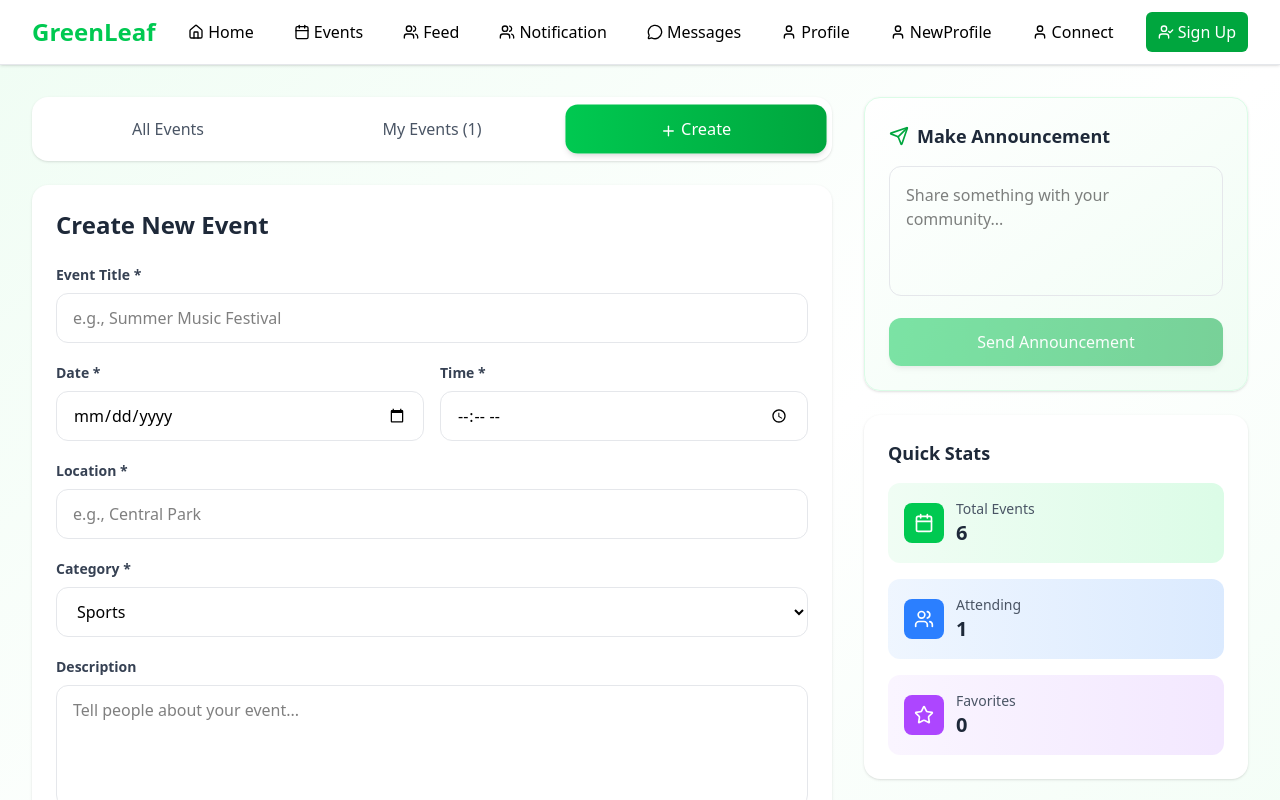
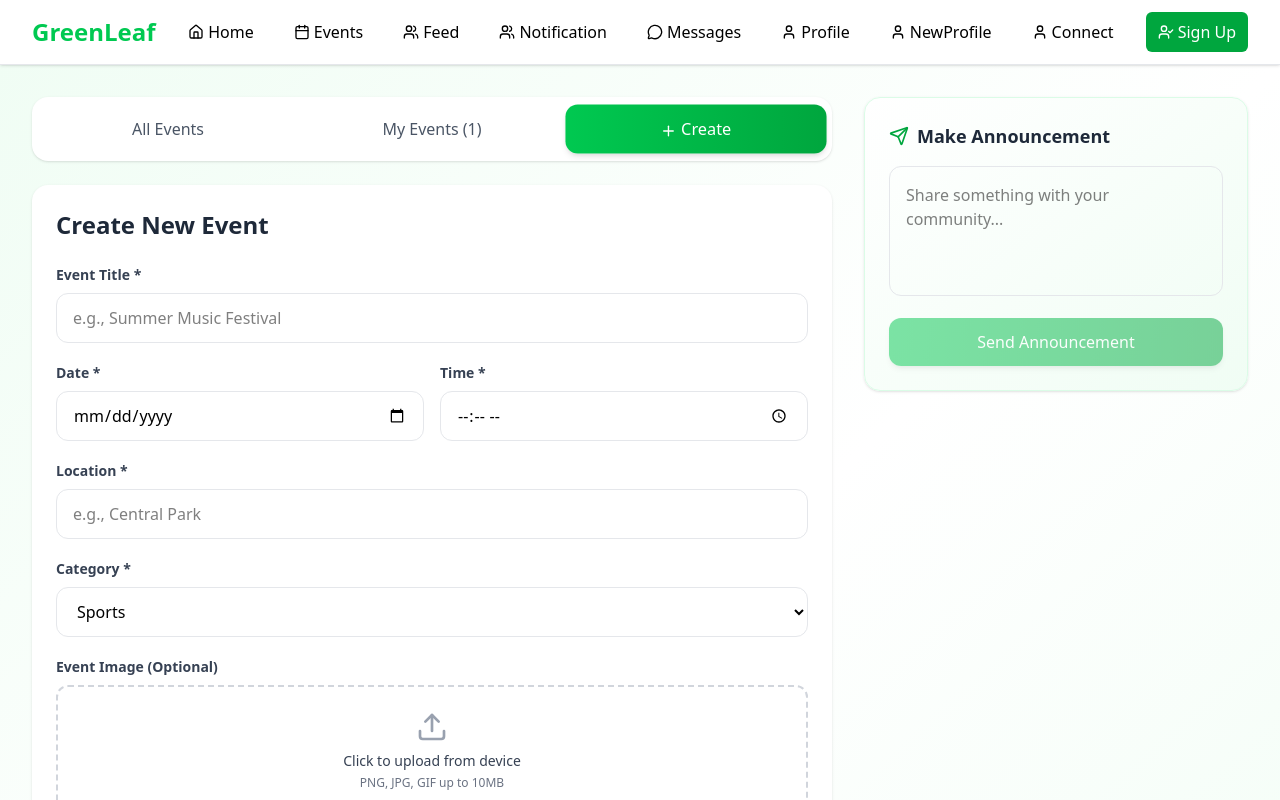
Before and after one commit to riyeba/Greenlife, a React (Vite) app: page /management in a window 1280 px wide. Both pictures are taken after typing "Sample" into the empty fields and a click on the button "Create". Shown: the top 800 px of the page. Built offline with nearby package versions, Linux system fonts and the light colour scheme; the HTML template or start-up script is replaced by a standard one.

Commit message:
newmadeevent

```diff
--- a/src/components/EventManagements.jsx
+++ b/src/components/EventManagements.jsx
@@ -1,6 +1,3 @@
-
-
-
 import React, { useState } from 'react';
 import { Calendar, Clock, Users, Plus, Send, Search, Filter, MapPin, Star, Heart, Share2, Bell, User, Settings, LogOut, X, Upload, Image as ImageIcon } from 'lucide-react';
 
@@ -8,18 +5,37 @@ export default function EventManagement() {
   const [activeTab, setActiveTab] = useState('events');
   const [announcement, setAnnouncement] = useState('');
   const [searchQuery, setSearchQuery] = useState('');
-  const [likedEvents, setLikedEvents] = useState(new Set());
-  const [myEvents, setMyEvents] = useState(new Set([1])); // User already RSVP'd to event 1
+  const [myEvents, setMyEvents] = useState(new Set([1]));
+  const [nextEventId, setNextEventId] = useState(7);
   const [newEvent, setNewEvent] = useState({
     title: '',
     date: '',
     time: '',
     location: '',
     category: 'Sports',
-    description: ''
+    description: '',
+    image: ''
   });
+  const [imagePreview, setImagePreview] = useState('');
 
-  const allEvents = [
+  const handleImageUpload = (e) => {
+    const file = e.target.files[0];
+    if (file) {
+      const reader = new FileReader();
+      reader.onloadend = () => {
+        setNewEvent({...newEvent, image: reader.result});
+        setImagePreview(reader.result);
+      };
+      reader.readAsDataURL(file);
+    }
+  };
+
+  const clearImage = () => {
+    setNewEvent({...newEvent, image: ''});
+    setImagePreview('');
+  };
+
+  const [allEvents, setAllEvents] = useState([
     {
       id: 1,
       title: 'Chicago youth Basketball',
@@ -86,9 +102,8 @@ export default function EventManagement() {
       image: 'https://images.unsplash.com/photo-1556910103-1c02745aae4d?w=400&h=300&fit=crop',
       description: 'Learn to cook authentic Italian cuisine from master chefs.'
     }
-  ];
+  ]);
 
-  // Filter events based on search
   const filteredEvents = allEvents.filter(event =>
     event.title.toLowerCase().includes(searchQuery.toLowerCase()) ||
     event.description.toLowerCase().includes(searchQuery.toLowerCase()) ||
@@ -96,7 +111,6 @@ export default function EventManagement() {
     event.location.toLowerCase().includes(searchQuery.toLowerCase())
   );
 
-  // Get events user has RSVP'd to
   const myEventsList = allEvents.filter(event => myEvents.has(event.id));
 
   const handleSendAnnouncement = () => {
@@ -106,26 +120,28 @@ export default function EventManagement() {
     }
   };
 
-  const toggleLike = (eventId) => {
-    setLikedEvents(prev => {
-      const newSet = new Set(prev);
-      if (newSet.has(eventId)) {
-        newSet.delete(eventId);
-      } else {
-        newSet.add(eventId);
-      }
-      return newSet;
-    });
-  };
-
   const handleRSVP = (eventId) => {
     setMyEvents(prev => {
       const newSet = new Set(prev);
+      const isRSVPing = !newSet.has(eventId);
+
       if (newSet.has(eventId)) {
         newSet.delete(eventId);
+        // Decrease attendee count
+        setAllEvents(events => events.map(event =>
+          event.id === eventId
+            ? {...event, attendees: Math.max(0, event.attendees - 1)}
+            : event
+        ));
         alert('You have cancelled your RSVP for this event.');
       } else {
         newSet.add(eventId);
+        // Increase attendee count
+        setAllEvents(events => events.map(event =>
+          event.id === eventId
+            ? {...event, attendees: event.attendees + 1}
+            : event
+        ));
         alert('You have successfully RSVP\'d to this event!');
       }
       return newSet;
@@ -135,15 +151,34 @@ export default function EventManagement() {
   const handleCreateEvent = (e) => {
     e.preventDefault();
     if (newEvent.title && newEvent.date && newEvent.time && newEvent.location) {
-      alert(`Event "${newEvent.title}" created successfully!`);
+      const createdEvent = {
+        id: nextEventId,
+        title: newEvent.title,
+        date: newEvent.date,
+        time: newEvent.time,
+        attendees: 1,
+        location: newEvent.location,
+        category: newEvent.category,
+        description: newEvent.description,
+        image: newEvent.image || 'https://images.unsplash.com/photo-1492684223066-81342ee5ff30?w=400&h=300&fit=crop'
+      };
+
+      setAllEvents(prev => [...prev, createdEvent]);
+      setMyEvents(prev => new Set([...prev, nextEventId]));
+      setNextEventId(prev => prev + 1);
+
+      alert(`Event "${newEvent.title}" created successfully! You've been automatically RSVP'd.`);
       setNewEvent({
         title: '',
         date: '',
         time: '',
         location: '',
         category: 'Sports',
-        description: ''
+        description: '',
+        image: ''
       });
+      setImagePreview('');
+      setActiveTab('myevents');
     } else {
       alert('Please fill in all required fields.');
     }
@@ -163,18 +198,6 @@ export default function EventManagement() {
         <div className="absolute top-2 sm:top-3 right-2 sm:right-3 bg-white/90 backdrop-blur-sm px-2 sm:px-3 py-1 rounded-full text-xs font-semibold text-green-600">
           {event.category}
         </div>
-        <button
-          onClick={() => toggleLike(event.id)}
-          className="absolute top-2 sm:top-3 left-2 sm:left-3 bg-white/90 backdrop-blur-sm p-1.5 sm:p-2 rounded-full hover:bg-white transition-all duration-300 ease-in-out hover:scale-110"
-        >
-          <Heart
-            className={`w-4 h-4 sm:w-5 sm:h-5 transition-all duration-300 ease-in-out ${
-              likedEvents.has(event.id)
-                ? 'fill-red-500 text-red-500 scale-110'
-                : 'text-gray-600'
-            }`}
-          />
-        </button>
       </div>
 
       <div className="p-4 sm:p-5">
@@ -428,6 +451,80 @@ export default function EventManagement() {
 
                   <div>
                     <label className="block text-sm font-semibold text-gray-700 mb-2">
+                      Event Image (Optional)
+                    </label>
+
+                    {/* Image Preview */}
+                    {imagePreview && (
+                      <div className="mb-3 relative">
+                        <img
+                          src={imagePreview}
+                          alt="Preview"
+                          className="w-full h-48 object-cover rounded-xl"
+                        />
+                        <button
+                          type="button"
+                          onClick={clearImage}
+                          className="absolute top-2 right-2 bg-red-500 hover:bg-red-600 text-white p-2 rounded-full transition-all duration-300 shadow-lg"
+                        >
+                          <X className="w-4 h-4" />
+                        </button>
+                      </div>
+                    )}
+
+                    {/* Upload Options */}
+                    <div className="space-y-3">
+                      {/* File Upload */}
+                      <div>
+                        <label className="block w-full cursor-pointer">
+                          <div className="border-2 border-dashed border-gray-300 rounded-xl p-6 text-center hover:border-green-500 transition-all duration-300">
+                            <Upload className="w-8 h-8 text-gray-400 mx-auto mb-2" />
+                            <p className="text-sm font-medium text-gray-700">
+                              Click to upload from device
+                            </p>
+                            <p className="text-xs text-gray-500 mt-1">
+                              PNG, JPG, GIF up to 10MB
+                            </p>
+                          </div>
+                          <input
+                            type="file"
+                            accept="image/*"
+                            onChange={handleImageUpload}
+                            className="hidden"
+                          />
+                        </label>
+                      </div>
+
+                      {/* URL Input */}
+                      <div className="relative">
+                        <div className="absolute inset-0 flex items-center">
+                          <div className="w-full border-t border-gray-300"></div>
+                        </div>
+                        <div className="relative flex justify-center text-xs">
+                          <span className="px-2 bg-white text-gray-500">OR</span>
+                        </div>
+                      </div>
+
+                      <input
+                        type="url"
+                        value={!imagePreview ? newEvent.image : ''}
+                        onChange={(e) => {
+                          setNewEvent({...newEvent, image: e.target.value});
+                          setImagePreview('');
+                        }}
+                        placeholder="Paste image URL here"
+                        className="w-full px-4 py-3 border border-gray-200 rounded-xl focus:outline-none focus:ring-2 focus:ring-green-500 focus:border-transparent"
+                        disabled={!!imagePreview}
+                      />
+                    </div>
+
+                    <p className="mt-2 text-xs text-gray-500">
+                      Upload an image from your device or paste an image URL. If left empty, a default image will be used.
+                    </p>
+                  </div>
+
+                  <div>
+                    <label className="block text-sm font-semibold text-gray-700 mb-2">
                       Description
                     </label>
                     <textarea
@@ -448,14 +545,18 @@ export default function EventManagement() {
                     </button>
                     <button
                       type="button"
-                      onClick={() => setNewEvent({
-                        title: '',
-                        date: '',
-                        time: '',
-                        location: '',
-                        category: 'Sports',
-                        description: ''
-                      })}
+                      onClick={() => {
+                        setNewEvent({
+                          title: '',
+                          date: '',
+                          time: '',
+                          location: '',
+                          category: 'Sports',
+                          description: '',
+                          image: ''
+                        });
+                        setImagePreview('');
+                      }}
                       className="px-6 bg-gray-100/80 hover:bg-gray-200/80 text-gray-700 py-3 rounded-xl font-medium transition-all duration-300 ease-in-out hover:shadow-sm transform hover:scale-[1.02] active:scale-95"
                     >
                       Clear
@@ -468,8 +569,8 @@ export default function EventManagement() {
 
           {/* Sidebar */}
           <div className="space-y-4 sm:space-y-6">
-            {/* Make Announcement Card */}
-            <div className="bg-gradient-to-br from-white to-green-50 rounded-xl sm:rounded-2xl shadow-sm p-4 sm:p-6 border border-green-100">
+            {/* Make Announcement Card - Sticky */}
+            <div className="sticky top-4 bg-gradient-to-br from-white to-green-50 rounded-xl sm:rounded-2xl shadow-sm p-4 sm:p-6 border border-green-100">
               <h3 className="text-base sm:text-lg font-bold text-gray-800 mb-3 sm:mb-4 flex items-center">
                 <Send className="w-4 h-4 sm:w-5 sm:h-5 mr-2 text-green-600" />
                 Make Announcement
@@ -492,77 +593,7 @@ export default function EventManagement() {
               </button>
             </div>
 
-            {/* Quick Stats */}
-            <div className="bg-white rounded-xl sm:rounded-2xl shadow-sm p-4 sm:p-6">
-              <h3 className="text-base sm:text-lg font-bold text-gray-800 mb-3 sm:mb-4">Quick Stats</h3>
 
-              <div className="space-y-3 sm:space-y-4">
-                <div className="flex items-center justify-between p-3 sm:p-4 bg-gradient-to-r from-green-50 to-green-100 rounded-lg sm:rounded-xl">
-                  <div className="flex items-center space-x-2 sm:space-x-3">
-                    <div className="w-9 h-9 sm:w-10 sm:h-10 bg-green-500 rounded-lg flex items-center justify-center">
-                      <Calendar className="w-4 h-4 sm:w-5 sm:h-5 text-white" />
-                    </div>
-                    <div>
-                      <p className="text-xs sm:text-sm text-gray-600">Total Events</p>
-                      <p className="text-lg sm:text-xl font-bold text-gray-800">{allEvents.length}</p>
-                    </div>
-                  </div>
-                </div>
-
-                <div className="flex items-center justify-between p-3 sm:p-4 bg-gradient-to-r from-blue-50 to-blue-100 rounded-lg sm:rounded-xl">
-                  <div className="flex items-center space-x-2 sm:space-x-3">
-                    <div className="w-9 h-9 sm:w-10 sm:h-10 bg-blue-500 rounded-lg flex items-center justify-center">
-                      <Users className="w-4 h-4 sm:w-5 sm:h-5 text-white" />
-                    </div>
-                    <div>
-                      <p className="text-xs sm:text-sm text-gray-600">Attending</p>
-                      <p className="text-lg sm:text-xl font-bold text-gray-800">{myEvents.size}</p>
-                    </div>
-                  </div>
-                </div>
-
-                <div className="flex items-center justify-between p-3 sm:p-4 bg-gradient-to-r from-purple-50 to-purple-100 rounded-lg sm:rounded-xl">
-                  <div className="flex items-center space-x-2 sm:space-x-3">
-                    <div className="w-9 h-9 sm:w-10 sm:h-10 bg-purple-500 rounded-lg flex items-center justify-center">
-                      <Star className="w-4 h-4 sm:w-5 sm:h-5 text-white" />
-                    </div>
-                    <div>
-                      <p className="text-xs sm:text-sm text-gray-600">Favorites</p>
-                      <p className="text-lg sm:text-xl font-bold text-gray-800">{likedEvents.size}</p>
-                    </div>
-                  </div>
-                </div>
-              </div>
-            </div>
-
-            {/* Upcoming Events */}
-            <div className="bg-white rounded-xl sm:rounded-2xl shadow-sm p-4 sm:p-6">
-              <h3 className="text-base sm:text-lg font-bold text-gray-800 mb-3 sm:mb-4">Upcoming Soon</h3>
-
-              <div className="space-y-2 sm:space-y-3">
-                <div className="flex items-start space-x-2 sm:space-x-3 p-2.5 sm:p-3 bg-gray-50 rounded-lg sm:rounded-xl hover:bg-gray-100/80 transition-all duration-300 ease-in-out cursor-pointer hover:shadow-sm transform hover:scale-[1.02]">
-                  <div className="w-10 h-10 sm:w-12 sm:h-12 bg-green-500 rounded-lg flex flex-col items-center justify-center text-white flex-shrink-0">
-                    <span className="text-xs font-semibold">DEC</span>
-                    <span className="text-base sm:text-lg font-bold">16</span>
-                  </div>
-                  <div className="flex-1 min-w-0">
-                    <p className="font-semibold text-gray-800 text-xs sm:text-sm truncate">Basketball Game</p>
-                    <p className="text-xs text-gray-600">14:20 PM</p>
-                  </div>
-                </div>
-
-                <div className="flex items-start space-x-2 sm:space-x-3 p-2.5 sm:p-3 bg-gray-50 rounded-lg sm:rounded-xl hover:bg-gray-100/80 transition-all duration-300 ease-in-out cursor-pointer hover:shadow-sm transform hover:scale-[1.02]">
-                  <div className="w-10 h-10 sm:w-12 sm:h-12 bg-blue-500 rounded-lg flex flex-col items-center justify-center text-white flex-shrink-0">
-                    <span className="text-xs font-semibold">JAN</span>
-                    <span className="text-base sm:text-lg font-bold">20</span>
-                  </div>
-                  <div className="flex-1 min-w-0">
-                    <p className="font-semibold text-gray-800 text-xs sm:text-sm truncate">Music Festival</p>
-                    <p className="text-xs text-gray-600">18:00 PM</p>
-                  </div>
-                </div>
-              </div>
-            </div>
           </div>
         </div>
       </div>
```
